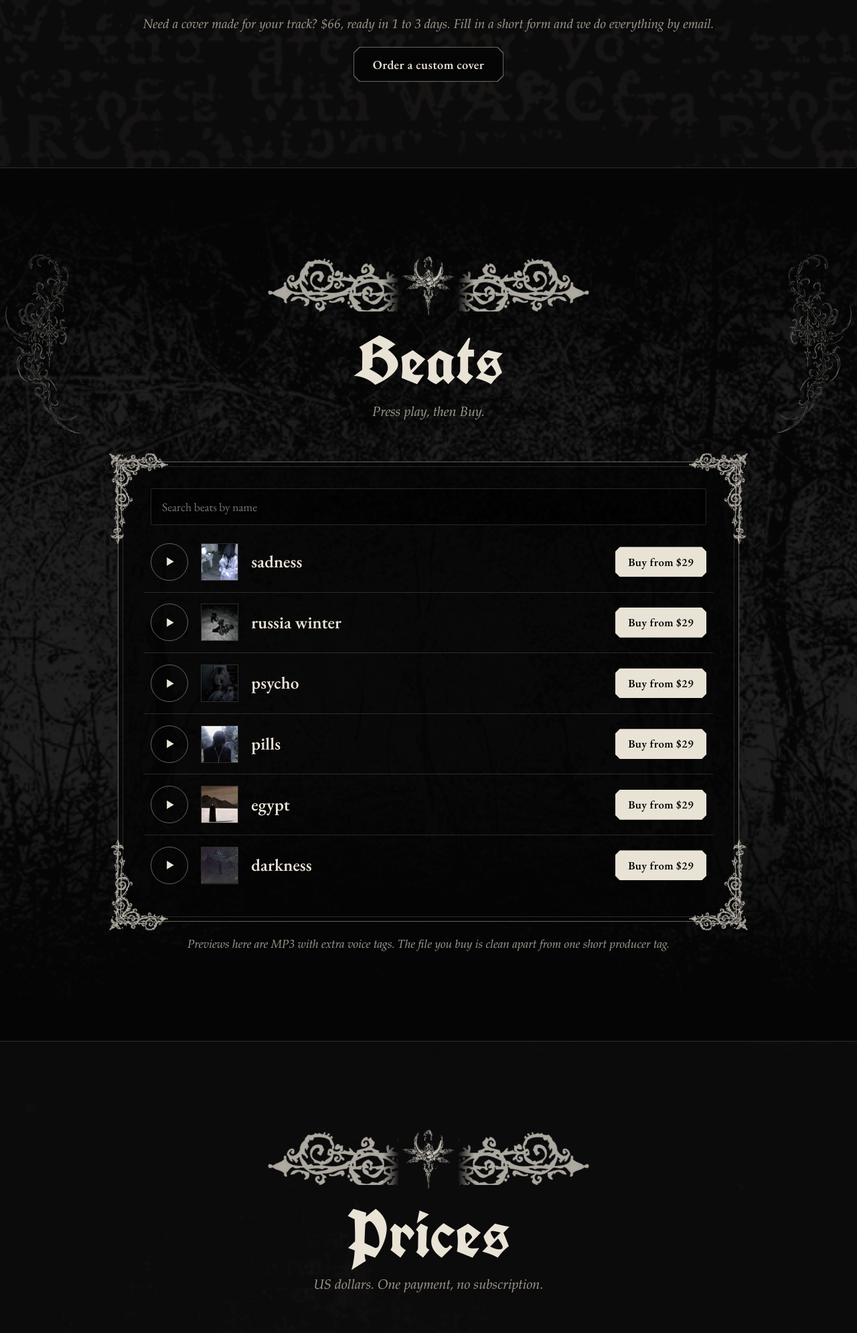
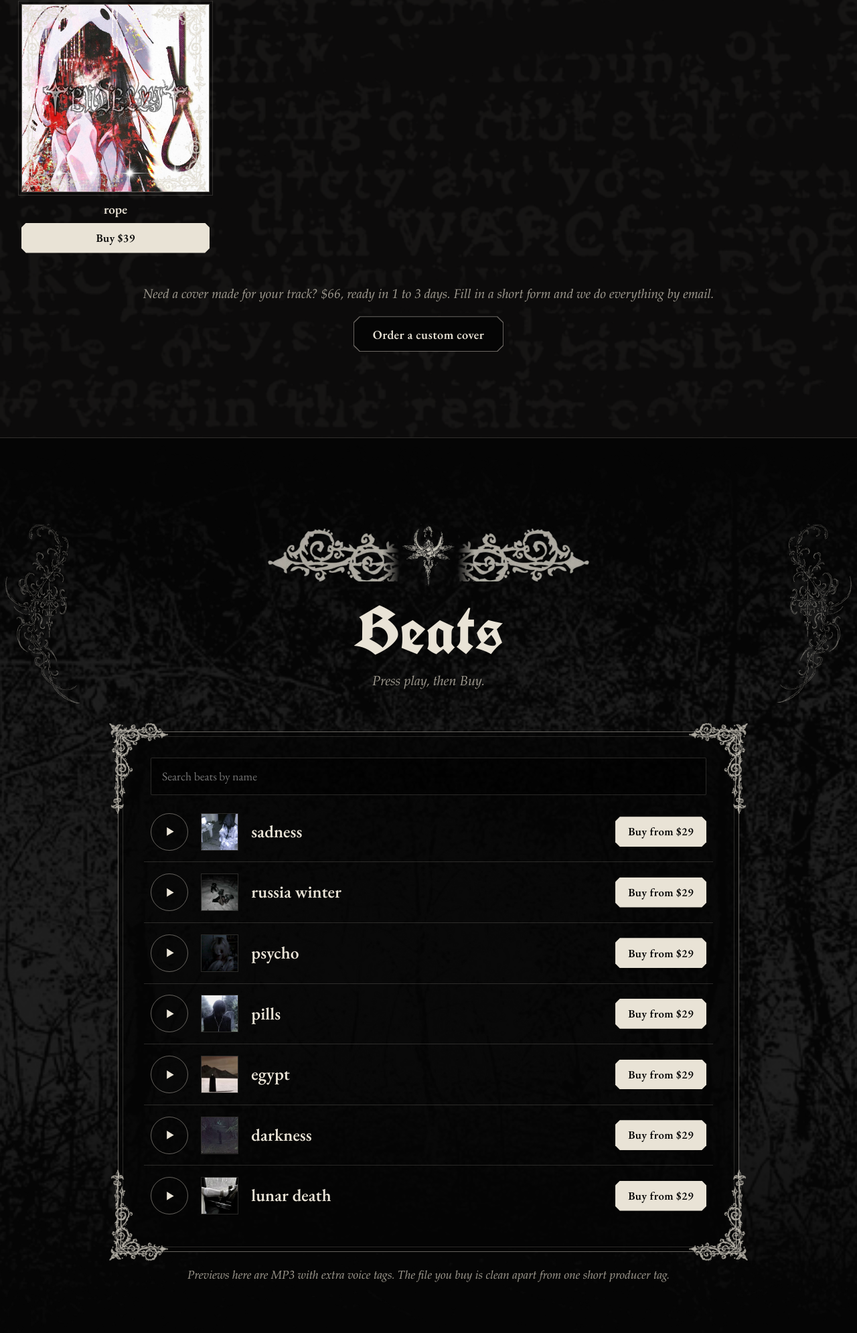
Before and after one commit to endellybeats/endellybeats.github.io, a plain HTML site: page index.html in a window 1280 px wide. Shown: the part 1637-3627 px from the top of the page at 67% size. Drawn offline with Linux system fonts and the light colour scheme.

Commit message:
Add files via upload

```diff
--- a/index.html
+++ b/index.html
@@ -449,7 +449,8 @@ const COVERS = [
   {src:"satan.jpg",  title:"satan",  url:"https://ko-fi.com/s/2b3e2de65b"},
   {src:"electro.jpg",title:"electro",url:"https://ko-fi.com/s/5ead8fabbf"},
   {src:"blood.jpg",  title:"blood",  url:"https://ko-fi.com/s/ff060c7593"},
-  {src:"dinner.jpg", title:"dinner", url:"https://ko-fi.com/s/c62f6f7a43"}
+  {src:"dinner.jpg", title:"dinner", url:"https://ko-fi.com/s/c62f6f7a43"},
+  {src:"rope.jpg",   title:"rope",   url:"https://ko-fi.com/s/7a5998294c"}
 ];
 /* each beat: {title, bpm, key, mood, file:"name.mp3", url:"shop link", sold:false} */
 const BEATS = [
@@ -458,7 +459,8 @@ const BEATS = [
   {title:"psycho",       file:"psycho.mp3", img:"t-psycho.jpg", url:"https://ko-fi.com/s/c9e5b32605"},
   {title:"pills",        file:"pills.mp3", img:"t-pills.jpg", url:"https://ko-fi.com/s/97f66d397a"},
   {title:"egypt",        file:"egypt.mp3", img:"t-egypt.jpg", url:"https://ko-fi.com/s/77175b6a99"},
-  {title:"darkness",     file:"darkness.mp3", img:"t-darkness.jpg", url:"https://ko-fi.com/s/543d3d95a8"}
+  {title:"darkness",     file:"darkness.mp3", img:"t-darkness.jpg", url:"https://ko-fi.com/s/543d3d95a8"},
+  {title:"lunar death",  file:"lunar-death.mp3", img:"t-lunar-death.jpg", url:"https://ko-fi.com/s/c278d5b692"}
 ];
 const COVER_PRICE = 39;          // ready-made cover alone
 const CUSTOM_COVER_PRICE = 66;   // cover made to order
```
Also changed, not shown: rope.jpg (added), t-lunar-death.jpg (added), 1 other file.
